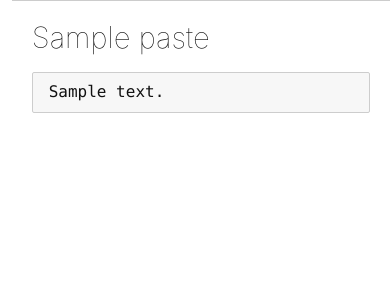
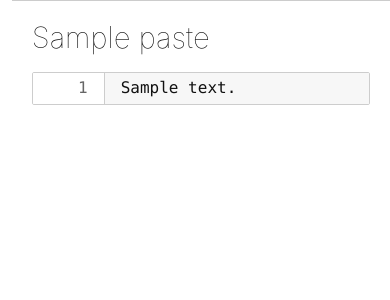
Before and after one commit to pastebin-fi/pastin, a Flask app: page /p/1/ in a window 390 px wide. Shown: the part 87-387 px from the top of the page. Run offline with Flask 2, Linux system fonts and the light colour scheme; tables that the repository leaves empty hold one stand-in row (values such as "Sample post"); parts of the project's set-up code (start-up, migrations or seed data) failed here and were passed over; some web fonts are replaced.

Commit message:
Added line numbers

```diff
--- a/static/css/main.css
+++ b/static/css/main.css
@@ -37,9 +37,23 @@
   width: 98%;
 }
 
+.p-code-numbered__line {
+  line-height: 0.9 !important;
+  overflow-x: visible;
+  white-space: pre;
+}
+
+.p-code-numbered {
+  line-height: 0 !important;
+}
+
 @media only screen and (max-width: 800px) {
   .main {
     max-width: 100%;
     margin-left: 3%;
   }
+
+  .p-code-numbered__line {
+    line-height: 1;
+  }
 }
--- a/templates/paste.html
+++ b/templates/paste.html
@@ -6,6 +6,8 @@
 <hr>
 <div class="paste">
   <h2>{{ paste.name }}</h2>
-  <pre>{{ paste.contents }}</pre>
+  <pre class="p-code-numbered">
+    {% for line in paste.contents.split('\n') %}<span class="p-code-numbered__line">{{ line }}</span> {% endfor %}
+  </pre>
 </div>
 {% endblock %}
```
